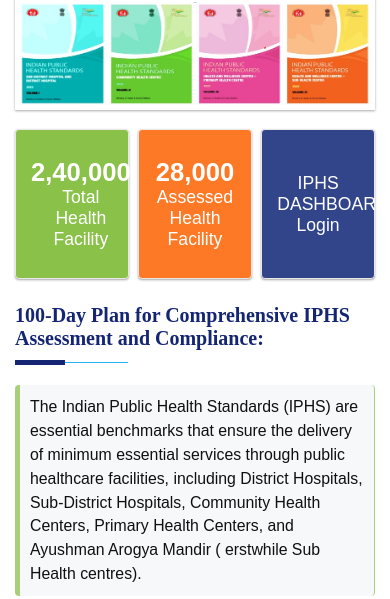
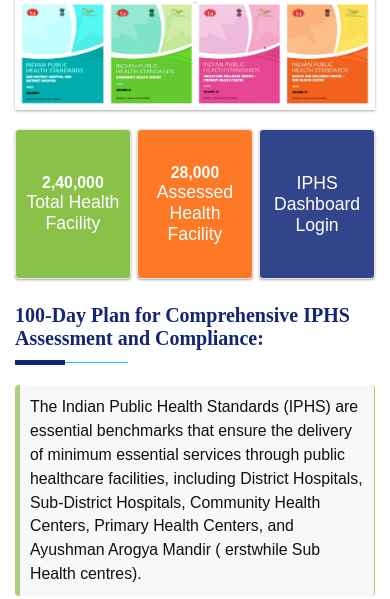
Before and after one commit to sajal1068/IPHS, a plain HTML site: page index.html in a window 390 px wide. Shown: the part 241-840 px from the top of the page. Drawn offline with Linux system fonts and the light colour scheme.

Commit message:
new changes

```diff
--- a/index.html
+++ b/index.html
@@ -264,7 +264,7 @@
         .iconBox{
             width: 100%;
             min-height: 100px;
-            padding: 15px 10px;
+            padding: 0 10px;
             border-radius: 4px;
             display: flex;
             flex-wrap: wrap;
@@ -362,14 +362,16 @@
         }
         @media (max-width: 575.98px) {
             ul.countBox li {
-                width: calc(33% - 5px);
+                width: calc(33% - 3px);
             }
             .logoSection img{
                 height: 60px;
             }
             .iconBox {
                 min-height: 150px;
-                padding: 10px 15px;
+            }
+            .iconBox strong{
+                font-size: 0.99rem;
             }
          }
     </style>
@@ -420,7 +422,7 @@
              <li class="blue">
                 <div class="iconBox">
                     <a href="" class="link">
-                        <span>IPHS DASHBOARD
+                        <span>IPHS Dashboard
                         Login</span>
                     </a>
                 </div>
```
